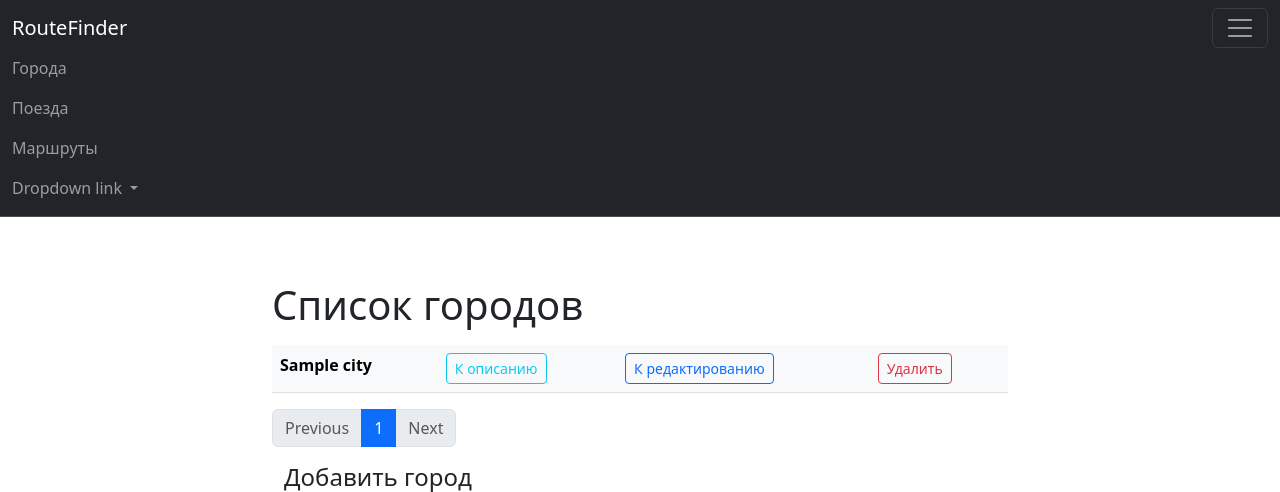
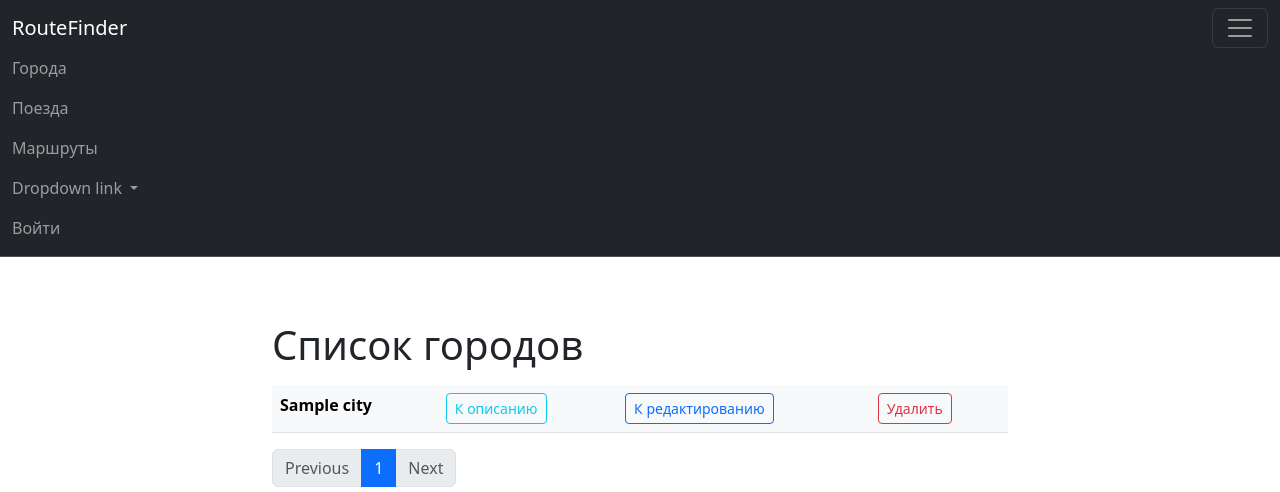
Before and after one commit to RuslanGafurov/RouteFinder, a Django app: page /cities/ in a window 1280 px wide, after a click that opens the changed part. Shown: the top 492 px of the page. Run offline with Django 4.2, Linux system fonts and the light colour scheme; tables that the repository leaves empty hold one stand-in row (values such as "Sample post"); some libraries are stand-ins or nearby versions.

Commit message:
Added login and logout

```diff
--- a/templates/base.html
+++ b/templates/base.html
@@ -40,6 +40,16 @@
                             <li><a class="dropdown-item" href="#">Something else here</a></li>
                         </ul>
                     </li>
+                    {% if user.is_authenticated %}
+                        <li class="nav-item">
+                            <a class="nav-link" href="{% url 'accounts:logout' %}">Выйти</a>
+                        </li>
+                    {% else %}
+                        <li class="nav-item">
+                            <a class="nav-link" href="{% url 'accounts:login' %}">Войти</a>
+                        </li>
+                    {% endif %}
+
                 </ul>
             </div>
             </div>
```
Lines whose indentation alone changed are shown as unchanged.
